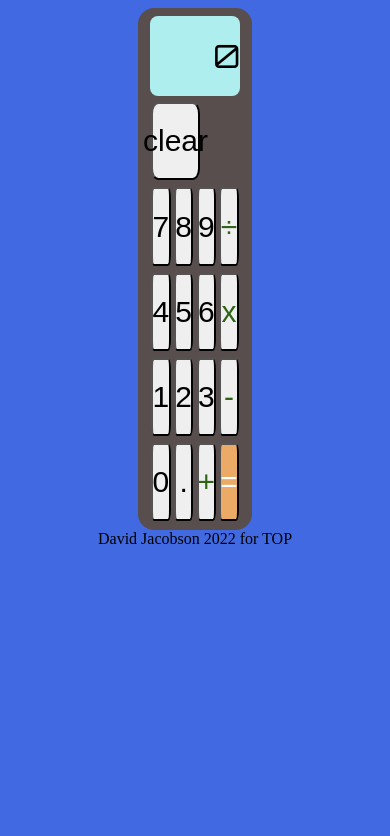
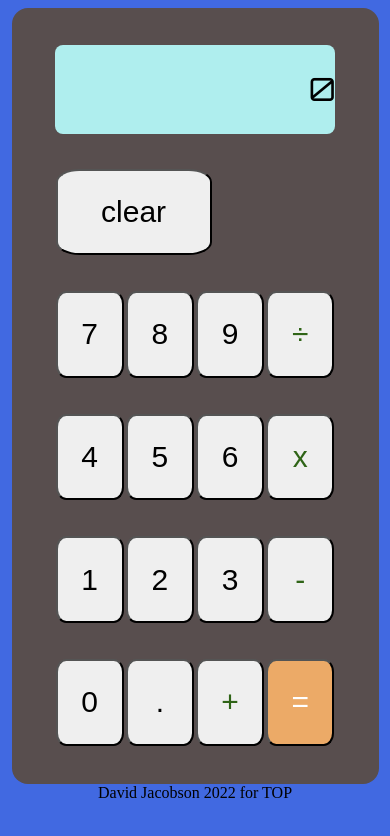
Before and after one commit to DJacobson17/Calculator, a plain HTML site: page index.html in a window 390 px wide. Drawn offline with Linux system fonts and the light colour scheme.

Commit message:
completed responsiveness

```diff
--- a/style.css
+++ b/style.css
@@ -60,3 +60,22 @@ button {
     background-color: rgb(236, 170, 103);
     color: white;
 }
+
+@media (max-width: 768px) {
+    .container {
+    width: 90vw;
+    height: 90vh;
+    }
+
+    .buttonRow, #display {
+        width: 80%;
+    }
+
+    button {
+        width: 20vw;
+    }
+
+    .special {
+        width: 40vw
+    }
+}
```
